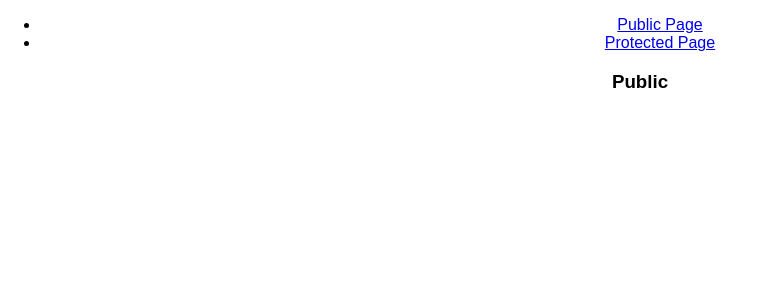
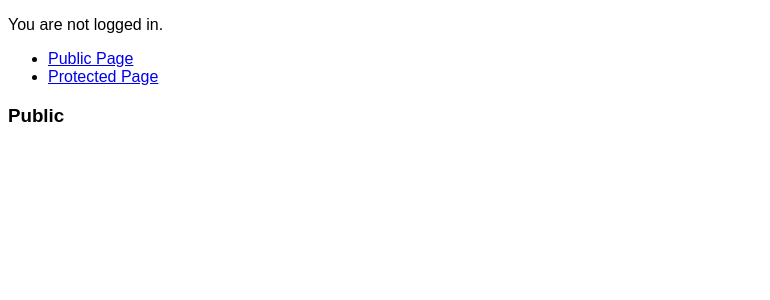
Before and after one commit to PetKatt/react-router-course, a React (Create React App) app: page /public in a window 1280 px wide. Shown: the top 300 px of the page, without its empty margins (0-770 px from the left). Built offline with nearby package versions, Linux system fonts and the light colour scheme.

Commit message:
redirects branch: login interface DONE

```diff
--- a/src/containers/App.css
+++ b/src/containers/App.css
@@ -1,3 +1,3 @@
 .App {
-  text-align: center;
+  text-align: left;
 }
--- a/src/containers/App.js
+++ b/src/containers/App.js
@@ -3,7 +3,8 @@ import {
 	BrowserRouter as Router,
 	Route,
 	Link,
-	Redirect
+	Redirect,
+	withRouter
 } from "react-router-dom";
 
 import './App.css';
@@ -22,7 +23,7 @@ const fakeAuth = {
 };
 
 const Public = () => <h3>Public</h3>;
-const Protected = () => <h3>Protected</h3>;
+const Protected = (props) => console.log("PROTECTED", props) || <h3>Protected</h3>;
 
 class Login extends Component {
 	state = {
@@ -30,24 +31,27 @@ class Login extends Component {
 	}
 
 	login = () => {
+		console.log("LOGIN", this.props);
 		fakeAuth.authenticate(() => {
 			this.setState(() => ({
 				redirectToReferrer: true
 			}));
 		});
 	}
+
 	render() {
 		const { redirectToReferrer } = this.state; // NEW SYNTAX!!!
+		const { from } = this.props.location.state || { from: { pathname: "/" } };
 
 		if (redirectToReferrer === true) {
 			return(
-				<Redirect to="/" />
+				<Redirect to={ from } />
 			);
 		}
 
 		return(
 			<div>
-				<p>You must to log in!</p>
+				<p>You must to log in to view this page at {from.pathname}!</p>
 				<button onClick={this.login}>Log in</button>
 			</div>
 		);
@@ -60,17 +64,35 @@ const PrivateRoute = ({ component: Component, ...rest}) => {
 			return(
 				fakeAuth.isAuthenticated === true
 					? <Component {...props} />
-					: <Redirect to="/login" />
+				/*: <Redirect to="/login" */
+					: <Redirect to={{
+						pathname: "/login",
+						state: { from: props.location }
+					}} />
 			);
 		}} />
 	);
 };
+
+const AuthButton = withRouter(({ history }) =>
+	console.log("AuthButton:HISTORY Object", history) ||
+	(
+		fakeAuth.isAuthenticated === true
+			? <p>
+					Welcome! <button onClick={() => {
+						fakeAuth.signout(() => history.push("/"));
+					}}>Sign Out</button>
+				</p>
+			: <p>You are not logged in.</p>
+	)
+);
 
 class App extends Component {
   render() {
     return (
     	<Router>
 	      <div className="App">
+	      	<AuthButton />
 					<ul>
 						<li><Link to="/public">Public Page</Link></li>
 						<li><Link to="/protected">Protected Page</Link></li>
--- a/src/index.css
+++ b/src/index.css
@@ -1,5 +1,5 @@
 body {
-  margin: 0;
+  margin: 10;
   padding: 0;
   font-family: sans-serif;
 }
```
Also changed, not shown: 1 other file (tests, documents, lock files or other folders).
